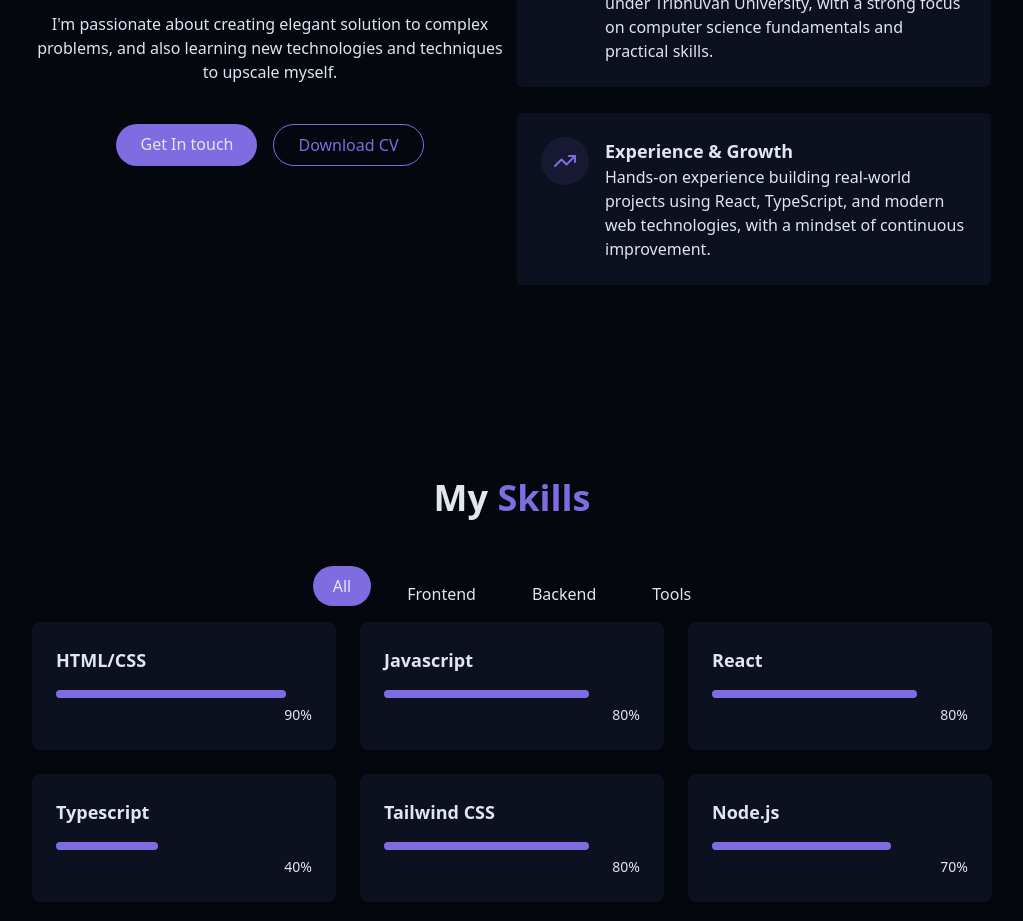
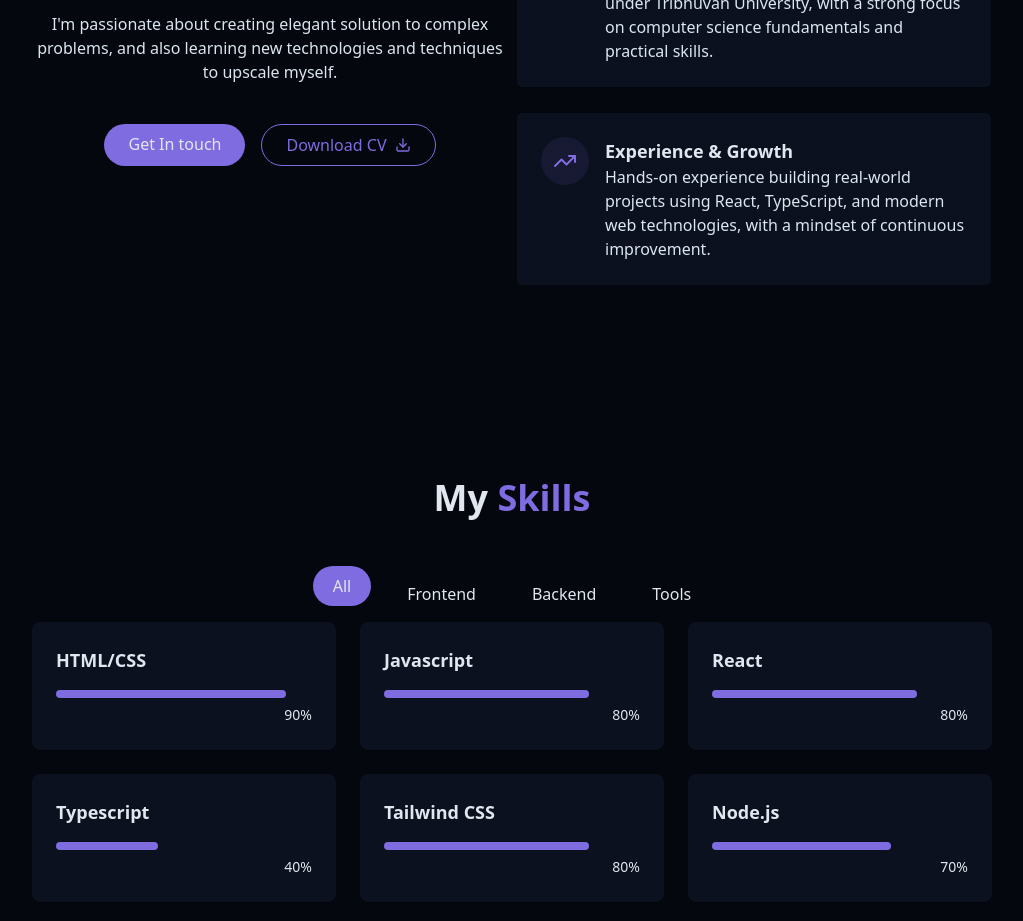
Before and after one commit to Gcvishwas/Portfolio, a React (Vite) app: page / in a window 1280 px wide. Shown: the part 1220-2141 px from the top of the page, without its empty margins (128-1151 px from the left). Built offline with nearby package versions, Linux system fonts and the light colour scheme.

Commit message:
Add Download CV Button

```diff
--- a/src/Components/About.tsx
+++ b/src/Components/About.tsx
@@ -1,4 +1,4 @@
-import { Code, GraduationCap, TrendingUp } from "lucide-react";
+import { Code, Download, GraduationCap, TrendingUp } from "lucide-react";
 
 const About = () => {
   return (
@@ -25,10 +25,12 @@ const About = () => {
                 Get In touch
               </a>
               <a
-                href=""
-                className="px-6 py-2 rounded-full border border-primary text-primary hover:bg-primary/10 transition-colors duration-300"
+                href="/Vishwas Gharti Chhetri.pdf"
+                download="/Vishwas Gharti Chhetri.pdf"
+                className="flex gap-2 items-center px-6 py-2 rounded-full border border-primary text-primary hover:bg-primary/10 transition-colors duration-300"
               >
                 Download CV
+                <Download className="h-4 w-4" />
               </a>
             </div>
           </div>
```
